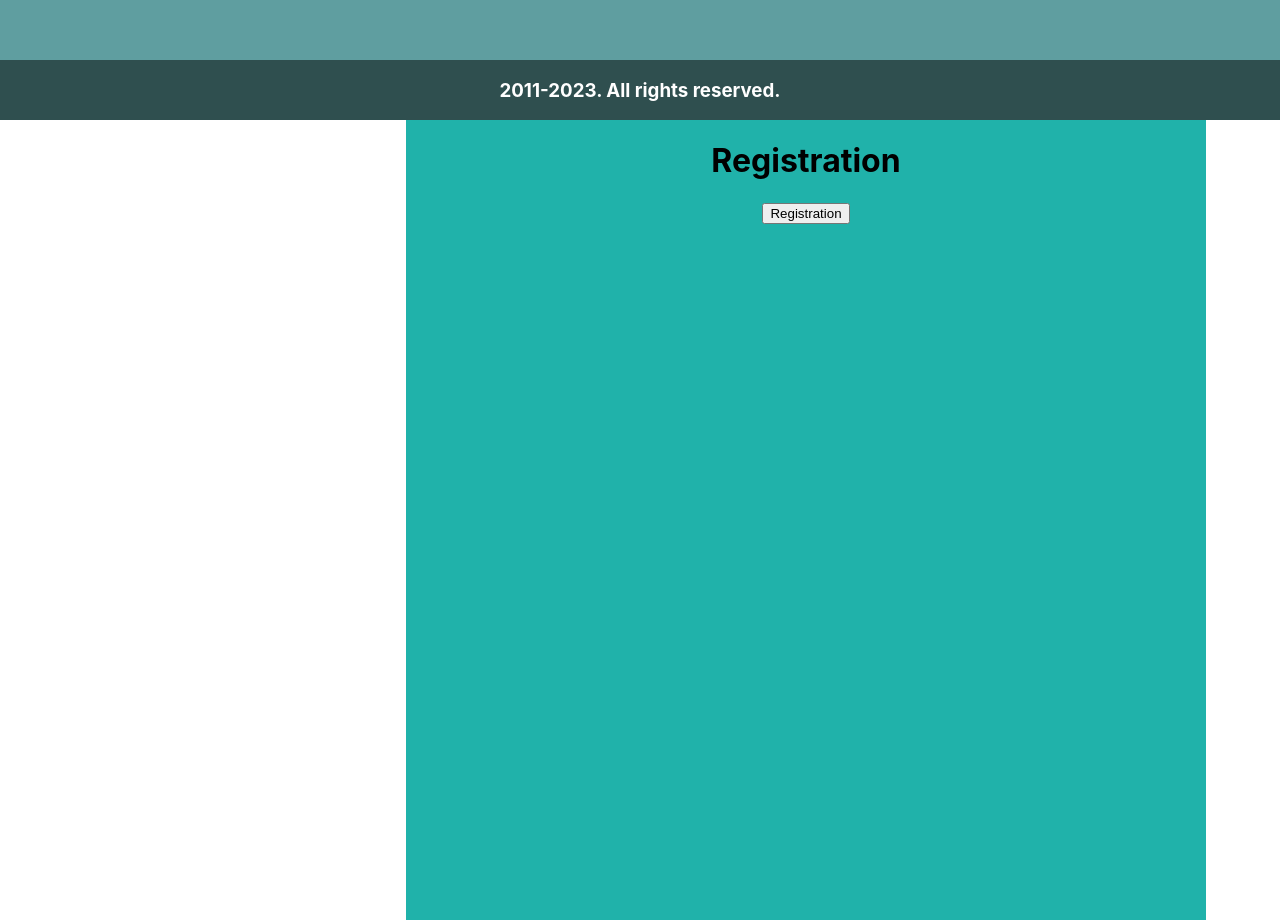
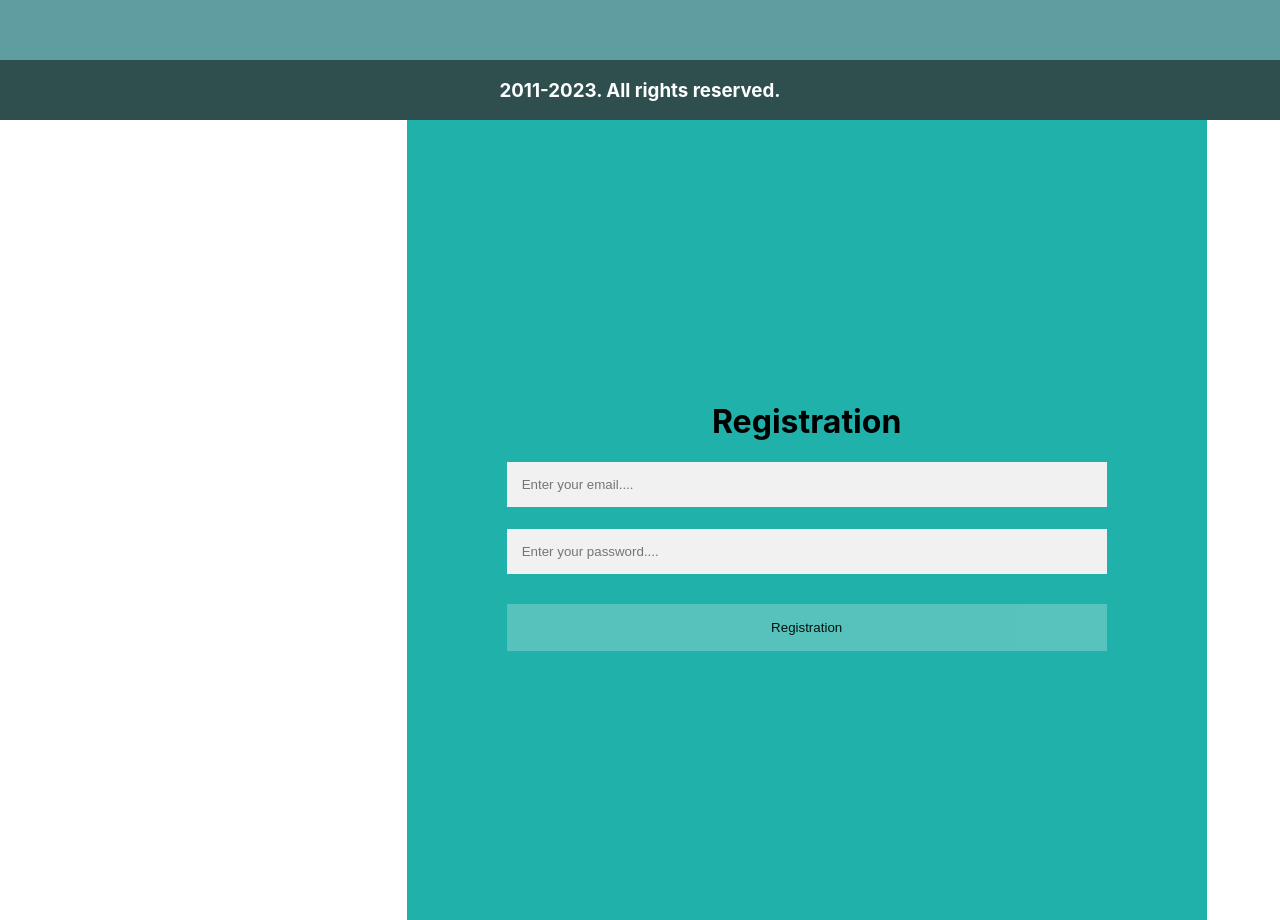
Before and after one commit to strandpunk/test, a React (Create React App) app: page / in a window 1280 px wide. Shown: the part 780-1700 px from the top of the page. Built offline with nearby package versions, Linux system fonts and the light colour scheme.

Commit message:
form validation update

```diff
--- a/src/components/Form/Form.css
+++ b/src/components/Form/Form.css
@@ -1,6 +1,46 @@
-.form__wrapper{
+.form__wrapper {
     background-color: lightseagreen;
     width: 800px;
     height: 800px;
     margin-left: 50%;
+
+    display: flex;
+
+    justify-content: center;
+    align-items: center;
 }
+
+* {
+    box-sizing: border-box;
+}
+
+input[type=text],
+input[type=password] {
+    width: 600px;
+    padding: 15px;
+    margin: 5px 0 22px 0;
+    display: flex;
+    border: none;
+    background: #f1f1f1;
+}
+
+input[type=text]:focus,
+input[type=password]:focus {
+    background-color: #ddd;
+    outline: none;
+}
+
+.registerbtn {
+
+    color: black;
+    padding: 16px 20px;
+    margin: 8px 0;
+    border: none;
+    cursor: pointer;
+    width: 100%;
+    opacity: 0.9;
+}
+
+.registerbtn:hover {
+    opacity: 1;
+}
--- a/src/components/Form/Form.jsx
+++ b/src/components/Form/Form.jsx
@@ -1,15 +1,70 @@
+import { useEffect } from 'react';
+import { useState } from 'react';
 import './Form.css'
 
 function Form() {
 
+    const [email, setEmail] = useState();
+    const [password, setPassword] = useState();
+    const [emailDirty, setEmailDirty] = useState(false);
+    const [passwordDirty, setPasswordDirty] = useState(false);
+    const [emailError, setEmailError] = useState('Поле почты не может быть пустым')
+    const [passwordError, setPasswordError] = useState('Поле пароля не может быть пустым')
+    const [formValid, setFormValid] = useState(false)
+
+    useEffect(() => {
+        if (emailError || passwordError) {
+            setFormValid(false)
+        } else {
+            setFormValid(true)
+        }
+    }, [emailError, passwordError])
+
+    const emailHandler = (e) => {
+        setEmail(e.target.value)
+        const re = /^(([^<>()\[\]\\.,;:\s@"]+(\.[^<>()\[\]\\.,;:\s@"]+)*)|(".+"))@((\[[0-9]{1,3}\.[0-9]{1,3}\.[0-9]{1,3}\.[0-9]{1,3}])|(([a-zA-Z\-0-9]+\.)+[a-zA-Z]{2,}))$/;
+        if (!re.test(String(e.target.value).toLowerCase())) {
+            setEmailError('Некорректная почта')
+            if (!e.target.value) {
+                setEmailError('Поле почты не может быть пустым')
+            }
+        } else {
+            setEmailError('')
+        }
+    }
+
+    const passwordHandler = (e) => {
+        setPassword(e.target.value)
+        if (e.target.value.length < 4 || e.target.value.length > 8) {
+            setPasswordError('Пароль должен быть длиннее 4 и короче 8')
+            if (!e.target.value) {
+                setPasswordError('Поле пароля не может быть пустым')
+            }
+        } else {
+            setPasswordError('')
+        }
+    }
+
+    const blurHandler = (e) => {
+        switch (e.target.name) {
+            case 'email':
+                setEmailDirty(true)
+                break
+            case 'password':
+                setPasswordDirty(true)
+                break
+        }
+    }
     return (
         <div className='form__wrapper'>
             <div>
                 <form>
                     <h1>Registration</h1>
-                    <unpit name='email' type='text' placeholder='Enter your email....' />
-                    <unpit name='password' type='password' placeholder='Enter your password....' />
-                    <button type='submit'>Registration</button>
+                    {(emailDirty && emailError) && <div style={{ color: 'red' }}>{emailError}</div>}
+                    <input onChange={e => emailHandler(e)} value={email} onBlur={e => blurHandler(e)} name='email' type='text' placeholder='Enter your email....' />
+                    {(passwordDirty && passwordError) && <div style={{ color: 'red' }}>{passwordError}</div>}
+                    <input onChange={e => passwordHandler(e)} value={password} onBlur={e => blurHandler(e)} name='password' type='password' placeholder='Enter your password....' />
+                    <button className='registerbtn' disabled={!formValid} type='submit'>Registration</button>
                 </form>
             </div>
         </div>
```
